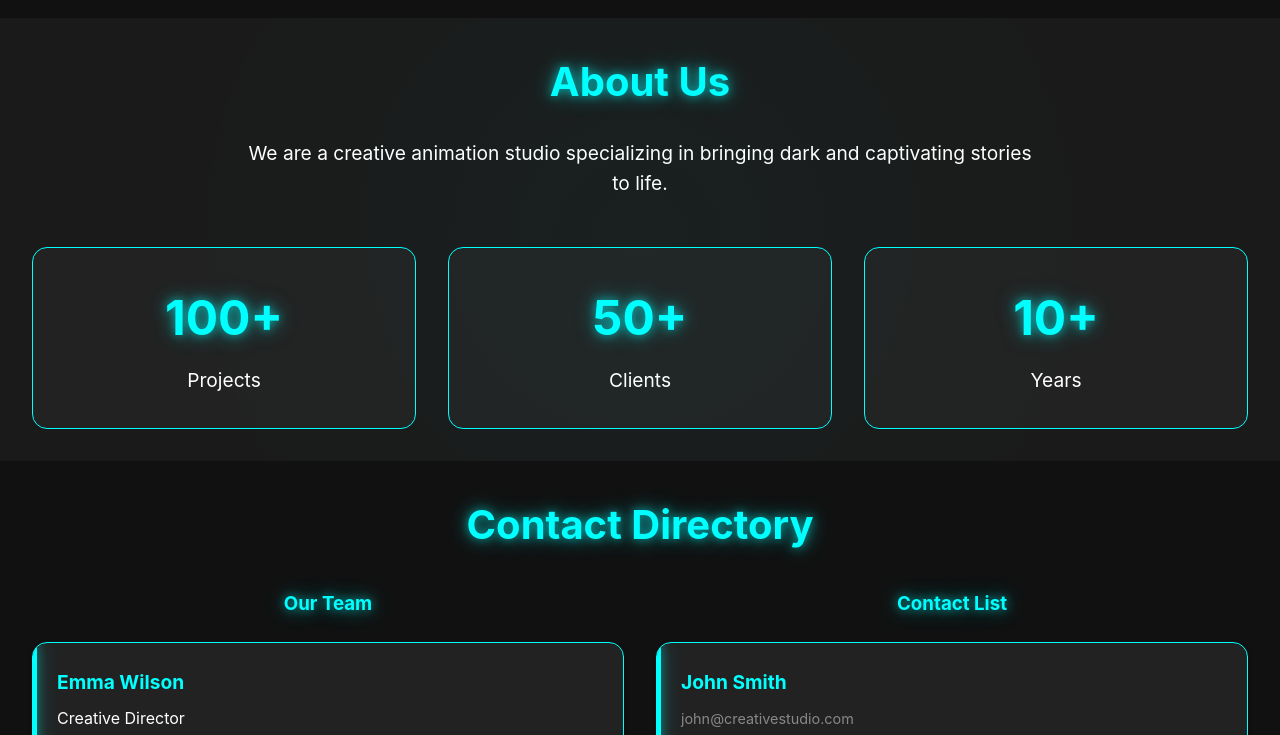
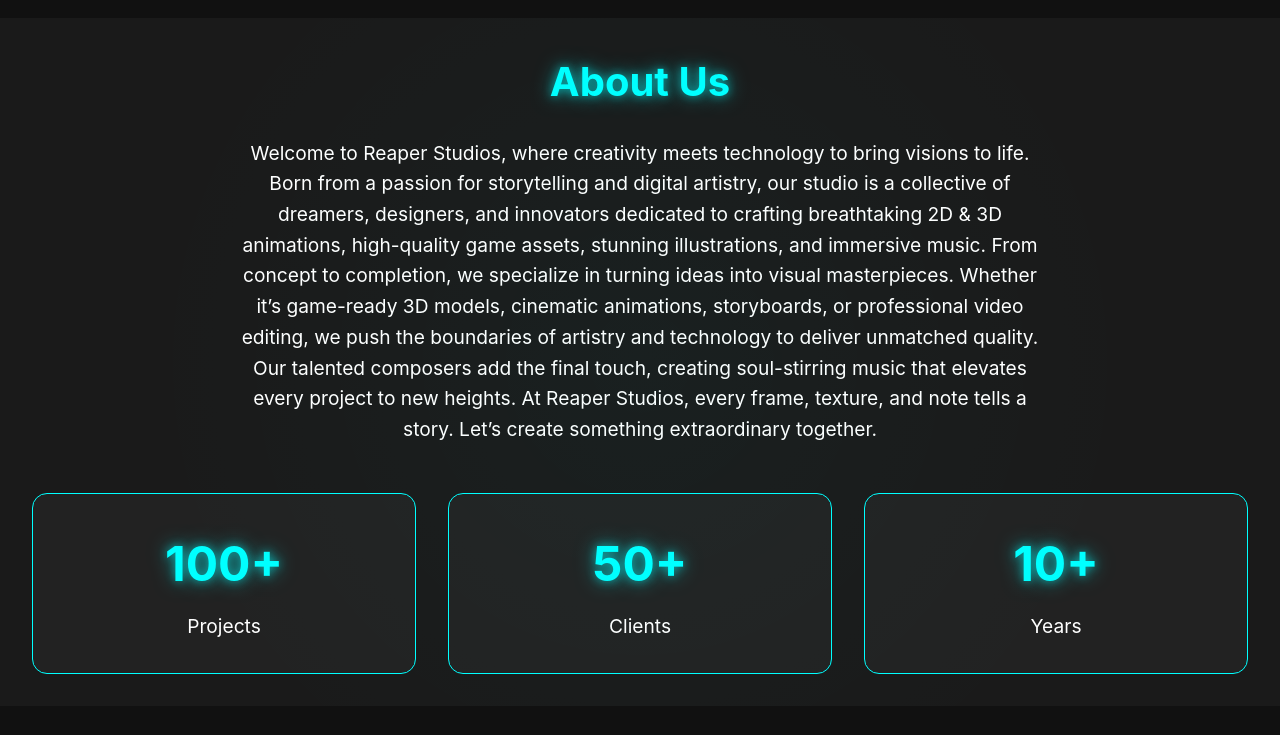
Before and after one commit to RealReaperStudios/reaperfilms, a website built with Vite: page index.html in a window 1280 px wide. Shown: the part 1280-2015 px from the top of the page. Built offline with nearby package versions, Linux system fonts and the light colour scheme; files whose address does not match are found by name.

Commit message:
Update index.html

```diff
--- a/index.html
+++ b/index.html
@@ -51,7 +51,11 @@
 
     <section id="about" class="about">
         <h2>About Us</h2>
-        <p>We are a creative animation studio specializing in bringing dark and captivating stories to life.</p>
+        <p>Welcome to Reaper Studios, where creativity meets technology to bring visions to life. Born from a passion for storytelling and digital artistry, our studio is a collective of dreamers, designers, and innovators dedicated to crafting breathtaking 2D & 3D animations, high-quality game assets, stunning illustrations, and immersive music.
+
+From concept to completion, we specialize in turning ideas into visual masterpieces. Whether it’s game-ready 3D models, cinematic animations, storyboards, or professional video editing, we push the boundaries of artistry and technology to deliver unmatched quality. Our talented composers add the final touch, creating soul-stirring music that elevates every project to new heights.
+
+At Reaper Studios, every frame, texture, and note tells a story. Let’s create something extraordinary together.</p>
         <div class="stats">
             <div class="stat">
                 <h3>100+</h3>
```
